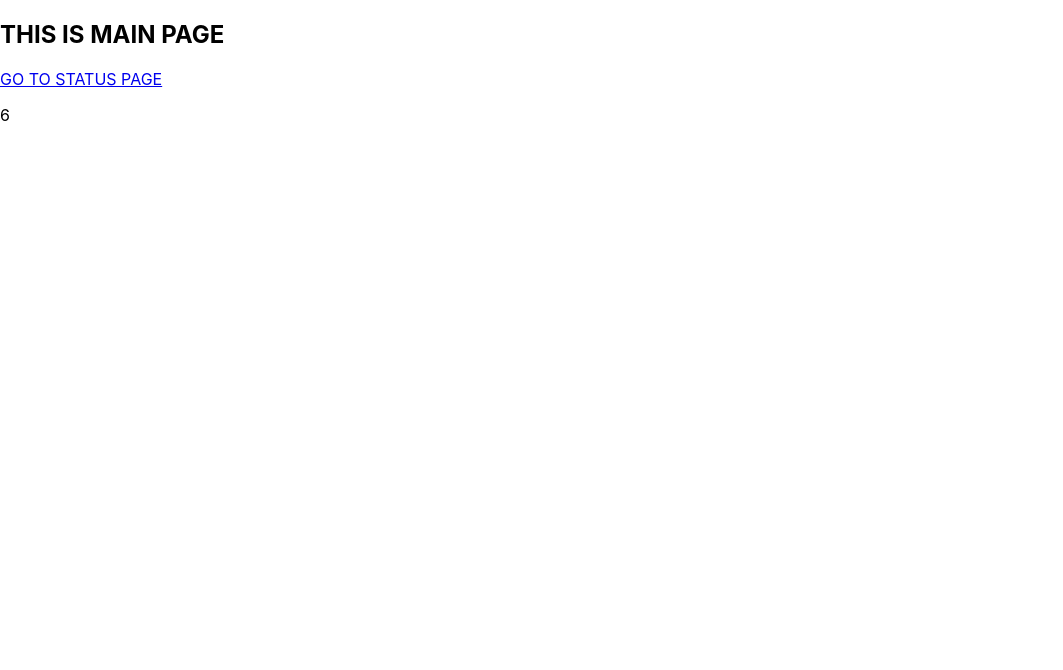
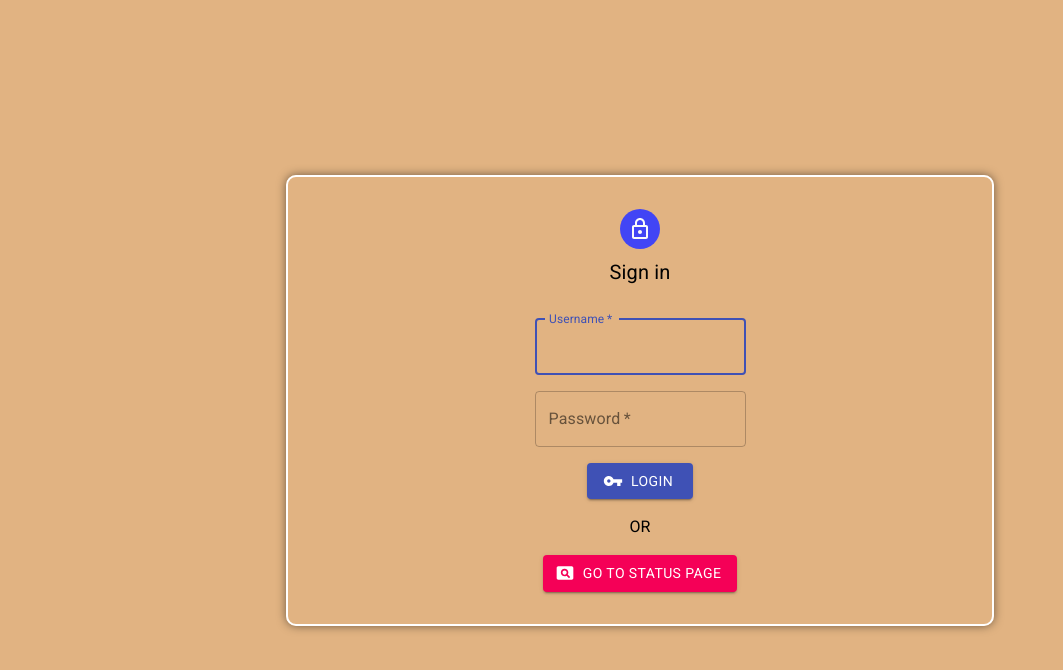
Before and after one commit to WisTiCeJEnT/iot-mushroom-web, a React (Create React App) app: page /main in a window 1280 px wide. Shown: the top 670 px of the page, without its empty margins (0-1063 px from the left). Built offline with nearby package versions, Linux system fonts and the light colour scheme.

Commit message:
Login Form Layout

```diff
--- a/src/components/alert.jsx
+++ b/src/components/alert.jsx
@@ -1,6 +1,6 @@
 import React from "react";
 import styled from "styled-components";
-import DialogComponent from "./DialogComponent";
+import DialogComponent from "./dialogComponent";
 import { WarningIcon } from "./sharedComponents";
 const AlertBox = styled.div`
   overflow: hidden;
--- /dev/null
+++ b/src/components/common/loginForm.jsx
@@ -0,0 +1,89 @@
+import React, { Component } from "react";
+import styled from "styled-components";
+import {
+  Button,
+  TextField,
+  FormControlLabel,
+  Checkbox,
+  Input,
+} from "@material-ui/core";
+import VpnKeyIcon from "@material-ui/icons/VpnKey";
+
+const LoginBox = styled.form`
+  display: flex;
+  flex-direction: column;
+  align-items: center;
+  justify-content: center;
+`;
+class LoginForm extends Component {
+  state = {
+    account: { username: "", password: "" },
+    errorsStatus: { username: false, password: false },
+  };
+  handleSubmit = (e) => {
+    e.preventDefault();
+    const errorsStatus = { ...this.state.errorsStatus };
+    console.log(errorsStatus);
+    if (this.state.account.username !== "juitanya")
+      errorsStatus.username = true;
+    if (this.state.account.password !== "123456") errorsStatus.password = true;
+    this.setState({ errorsStatus });
+  };
+  handleChange = (e) => {
+    const account = { ...this.state.account };
+    account[e.currentTarget.id] = e.currentTarget.value;
+    this.setState({ account });
+  };
+  render() {
+    return (
+      <form
+        onSubmit={this.handleSubmit}
+        style={{
+          display: "flex",
+          flexDirection: "column",
+          marginTop: "2rem",
+        }}
+      >
+        <TextField
+          autoFocus
+          required
+          error={this.state.errorsStatus.username}
+          variant="outlined"
+          value={this.state.account.username}
+          onChange={this.handleChange}
+          id="username"
+          label={
+            this.state.errorsStatus.username || this.state.errorsStatus.password
+              ? "Invalid Username or Password"
+              : "Username"
+          }
+        />
+        <TextField
+          required
+          error={this.state.errorsStatus.password}
+          variant="outlined"
+          value={this.state.account.password}
+          onChange={this.handleChange}
+          id="password"
+          label={
+            this.state.errorsStatus.username || this.state.errorsStatus.password
+              ? "Invalid Username or Password"
+              : "Password"
+          }
+          style={{ margin: "1rem 0  0" }}
+        />
+        <Button
+          type="submit"
+          startIcon={<VpnKeyIcon />}
+          color="primary"
+          variant="contained"
+          style={{ margin: "1rem 0  0", width: "50%", alignSelf: "center" }}
+        >
+          LOGIN
+        </Button>
+      </form>
+    );
+  }
+}
+
+export default LoginForm;
--- a/src/components/sharedComponents.js
+++ b/src/components/sharedComponents.js
@@ -15,7 +15,7 @@ const rotate360 = keyframes`
     transform: rotate(360deg);
   }
 `;
-const shake = keyframes`
+export const shake = keyframes`
   0% { transform: translate(1px, 1px) rotate(0deg); }
   25% { transform: translate(-1px, -2px) rotate(-1deg); }
 `;
--- a/src/components/status/statusComponent.jsx
+++ b/src/components/status/statusComponent.jsx
@@ -1,9 +1,9 @@
 import React from "react";
-import styled from "styled-components";
+import styled, { keyframes } from "styled-components";
 import Alert from "../../components/alert";
 import TitleStatus from "./titleStatus";
 import ValueStatus from "./valueStatus";
-import { BackGroundStatus } from "../../components/sharedComponents";
+import { BackGroundStatus, shake } from "../../components/sharedComponents";
 
 const DetailsBox = styled(BackGroundStatus)`
   width: 35%;
@@ -12,6 +12,7 @@ const DetailsBox = styled(BackGroundStatus)`
   justify-content: space-between;
   padding: 1rem;
   overflow: hidden;
+  animation: ${shake} 1.5s;
   @media (max-width: 1100px) {
     width: 40%;
   }
--- a/src/pages/main.jsx
+++ b/src/pages/main.jsx
@@ -1,39 +1,58 @@
 import React, { Component } from "react";
-import { Link } from "react-router-dom";
+import styled from "styled-components";
+import LoginForm from "../components/common/loginForm";
+import Avatar from "@material-ui/core/Avatar";
+import Button from "@material-ui/core/Button";
+import { Typography } from "@material-ui/core";
+
+import PageviewIcon from "@material-ui/icons/Pageview";
+
+import LockOutlinedIcon from "@material-ui/icons/LockOutlined";
+const StyledBackGround = styled.div`
+  display: flex;
+  align-items: center;
+  justify-content: center;
+  background-color: #e1b382;
+  width: 100vw;
+  height: 100vh;
+`;
+const StyledContentBox = styled.div`
+  display: flex;
+  flex-direction: column;
+  align-items: center;
+  justify-content: center;
+  padding: 2rem;
+  background-color: transparent;
+  width: 50%;
+  border: #ffff solid 2px;
+  border-radius: 10px;
+  box-shadow: 0px 0px 10px rgba(0, 0, 0, 0.5);
+`;
 class Main extends Component {
-  state = { test: 4 };
-  componentDidMount() {
-    setTimeout(() => {
-      this.setState({ test: 5 });
-    }, 2000);
-    console.log(this.state.test);
-    setTimeout(() => {
-      this.setState({ test: 6 });
-    }, 2000);
-    console.log(this.state.test);
-  }
-
-  //   intervalId;
-  //   componentDidMount() {
-  //     this.intervalId = setInterval(this.getData, 1000);
-  //     console.log(this.state.test);
-  //   }
-  //   componentWillUnmount() {
-  //     console.log("clear");
-  //     clearInterval(this.intervalId);
-  //   }
-  //   getData = () => {
-  //     this.setState({ test: this.state.test + 1 });
-  //     console.log("getting data...");
-  //   };
   render() {
-    console.log(this.state.test);
     return (
-      <React.Fragment>
-        <h2>THIS IS MAIN PAGE</h2>
-        <Link to="/status">GO TO STATUS PAGE</Link>
-        <p>{this.state.test} </p>
-      </React.Fragment>
+      <StyledBackGround>
+        <StyledContentBox>
+          <Avatar style={{ backgroundColor: "#4245f5" }}>
+            <LockOutlinedIcon />
+          </Avatar>
+          <Typography style={{ margin: "0.5rem 0 0 0", fontSize: "1.25em" }}>
+            Sign in
+          </Typography>
+          <LoginForm />
+          <Typography style={{ margin: "1rem 0" }}>OR</Typography>
+          <Button
+            variant="contained"
+            color="secondary"
+            startIcon={<PageviewIcon />}
+            onClick={() => {
+              window.location = "/status";
+            }}
+          >
+            GO TO STATUS PAGE
+          </Button>
+        </StyledContentBox>
+      </StyledBackGround>
     );
   }
 }
--- a/src/pages/notFound.jsx
+++ b/src/pages/notFound.jsx
@@ -13,6 +13,7 @@ const OutSideBox = styled.div`
 const ContentBox = styled.div`
   display: flex;
   flex-direction: column;
+
   justify-content: center;
   align-items: center;
 `;
```
Also changed, not shown: src/assets/images/background.svg (added).
